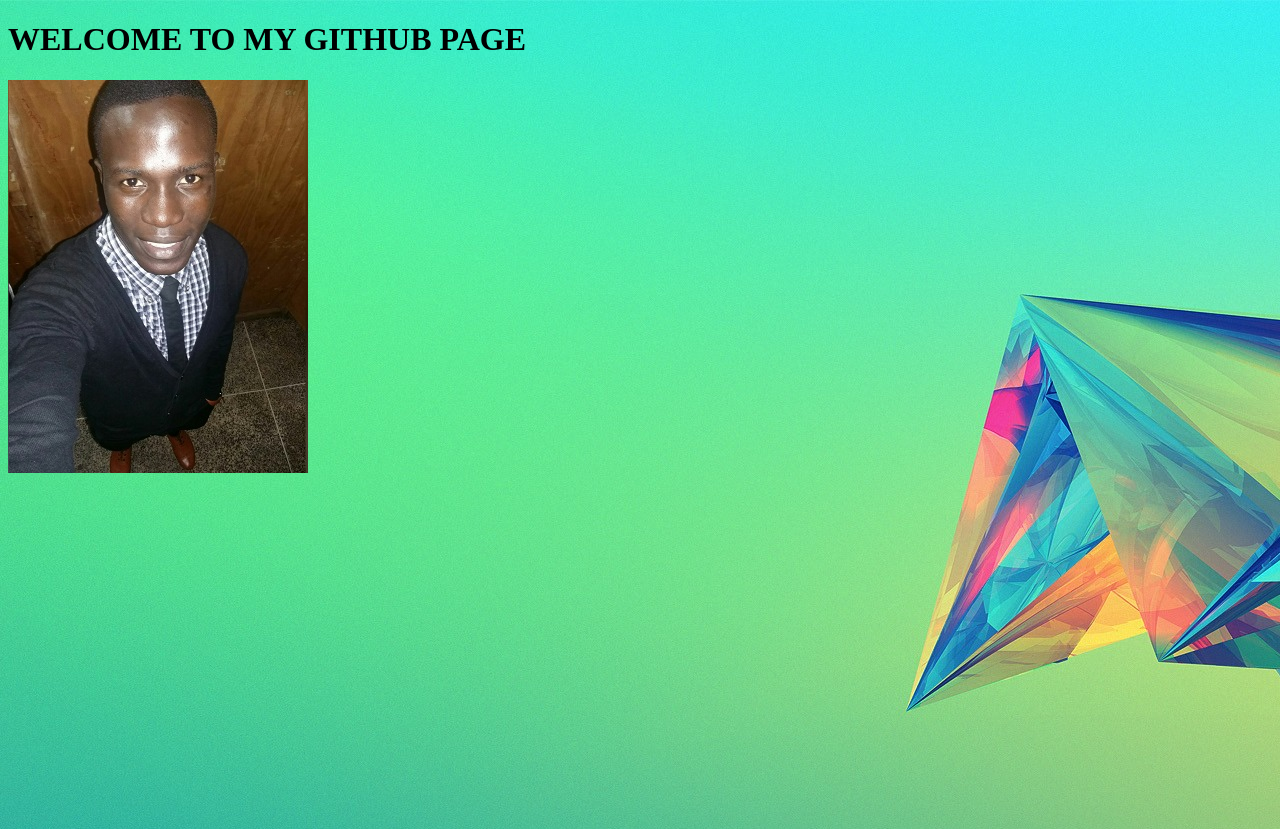
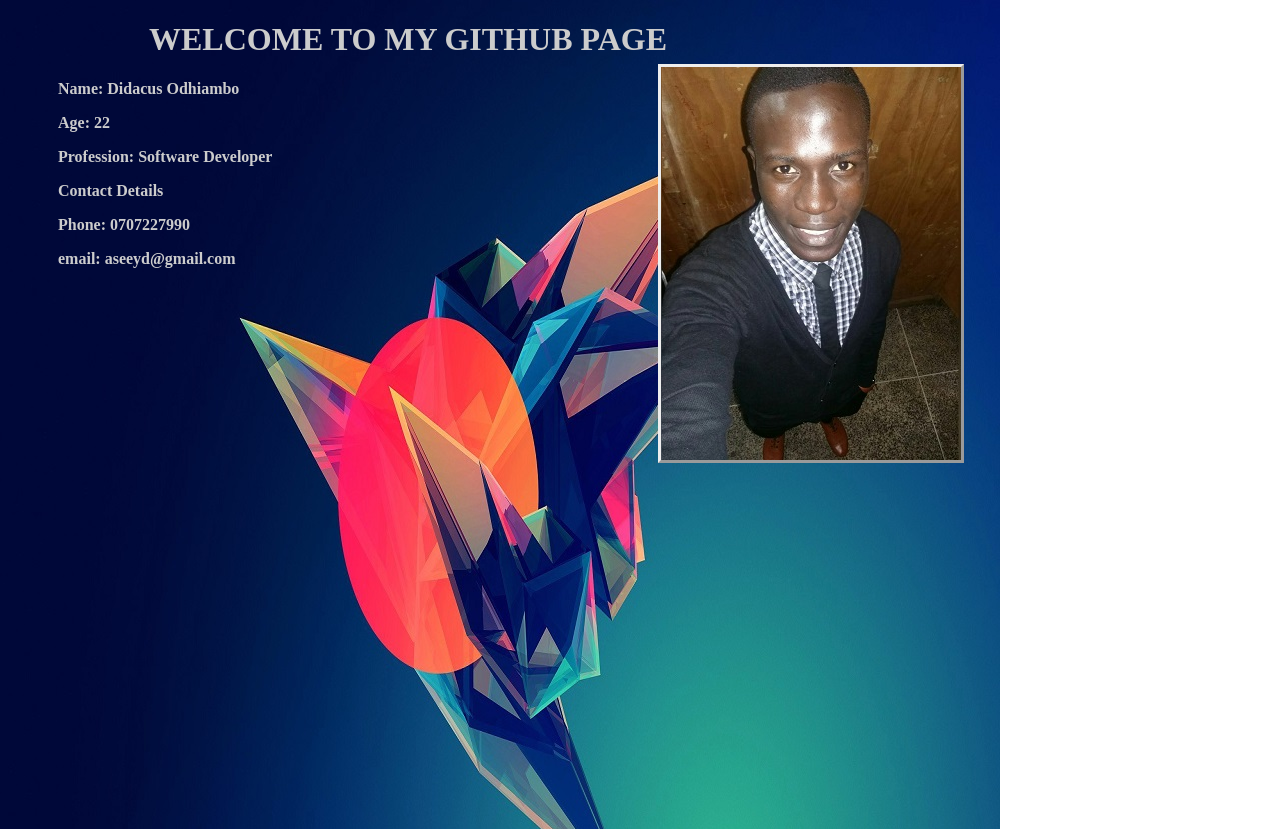
Before and after one commit to DIDAH-ASEEY/DIDAH-ASEEY.github.io, a plain HTML site: page index.html in a window 1280 px wide. Drawn offline with Linux system fonts and the light colour scheme.

Commit message:
added adjustments to the css styling

```diff
--- a/index.html
+++ b/index.html
@@ -12,6 +12,15 @@
 
 	<h1>WELCOME TO MY GITHUB PAGE</h1>
 
+	<div id='info'><p>Name: Didacus Odhiambo</p>
+		<p>Age: 22</p>
+		<p>Profession: Software Developer</p>
+		<p>Contact Details</p>
+		<p>Phone: 0707227990</p>
+		<p>email: aseeyd@gmail.com</p>
+	</div>
+
+
 	<div id="pic"><img src="images/profilepic.jpg"></div>
 
 </body>
--- a/style.css
+++ b/style.css
@@ -3,7 +3,34 @@ body
 	width: 800px;
 	height:800px;
 
-	background-image: url(images/wallpaper.jpg);
+	background-image: url(images/back.jpg);
 	background-repeat: no-repeat;
-	font-weight:bold;
 }
+
+#pic
+{
+	border: outset;
+	margin-left: 650px;
+	margin-top: -220px;
+	height:393px;
+	width: 300px;
+
+}
+
+h1
+{
+	font-family: "Lucida Calligraphy";
+	font-size: 28;
+	font-weight: bold;
+	text-align: center;
+	color: #CCCCCC;
+}
+
+#info
+{
+	font-size: 20;
+	font-weight: bold;
+	margin-left: 50px;
+	margin-top: 0px;
+	color: #CCCCCC;
+}
```
Also changed, not shown: images/back.jpg (added).
